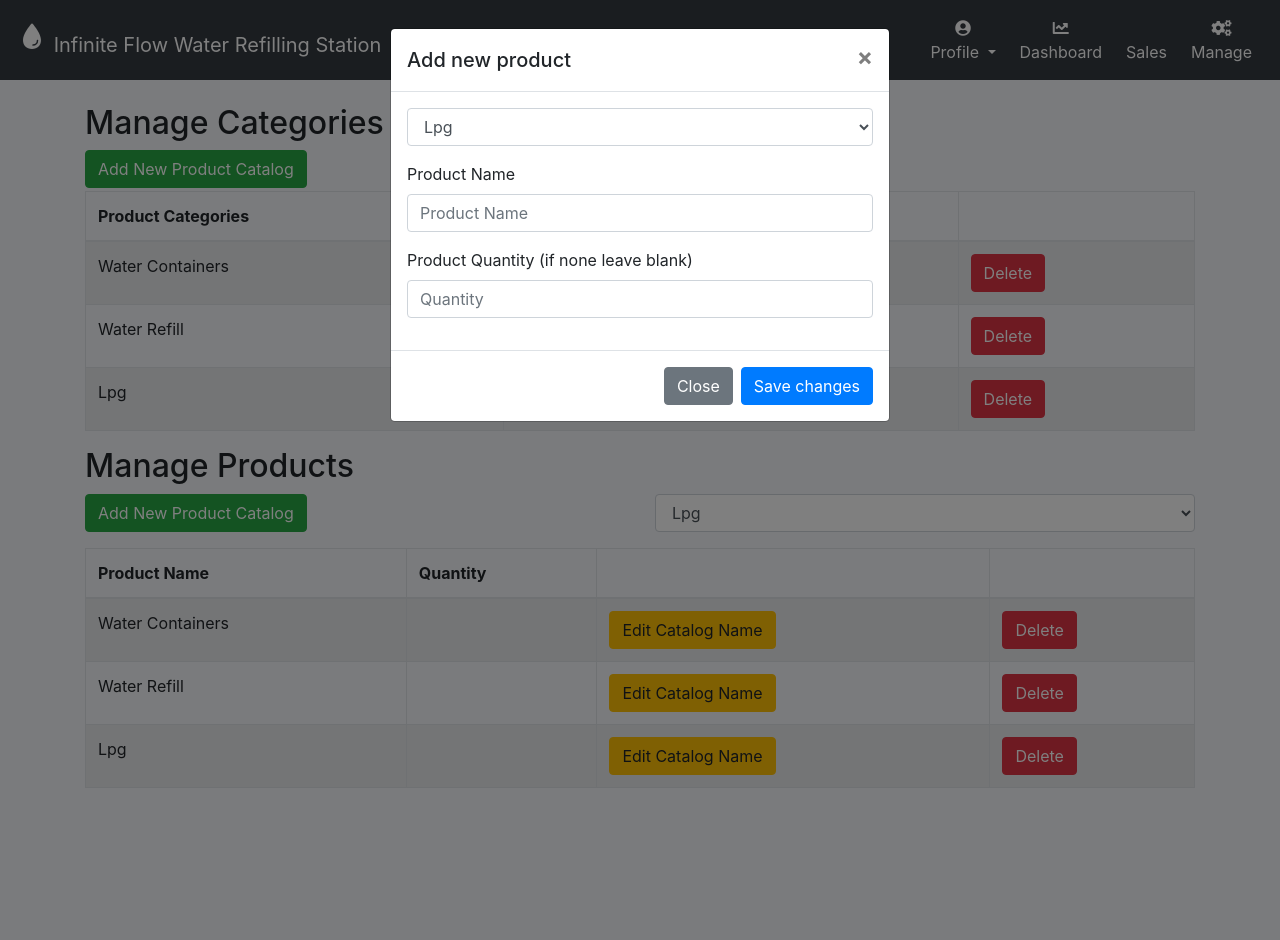
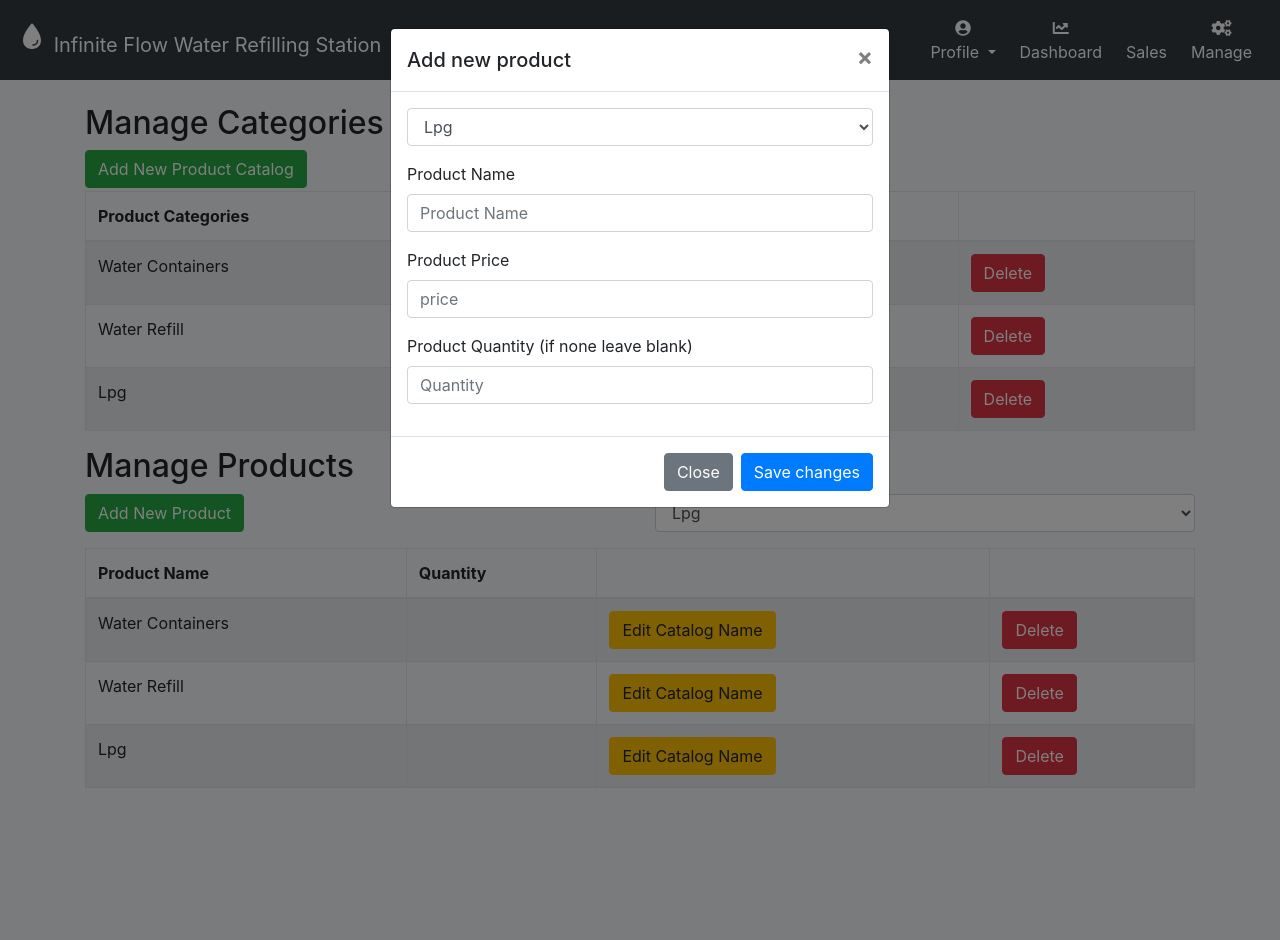
Before and after one commit to anthonyjohnhinay/infinite-water, a Flask app: page /admin/products in a window 1280 px wide, after a click on "Add New Product". Run offline with Flask 2, Linux system fonts and the light colour scheme; data comes from the database, SQL or seed files in the repository; both versions use the stored data as it was after the commit; some libraries are stand-ins or nearby versions.

Commit message:
init heroku commit wip

```diff
--- a/admin/routes.py
+++ b/admin/routes.py
@@ -41,3 +41,8 @@ def manage_product():
     product_catalog = db.session.query(Catalog).order_by(Catalog.id.desc()).all()
     return render_template('manage_products.html', form1=form1, form2=form2, form3=form3,
     catalog=product_catalog)
+
+@admin.route('/customers')
+def manage_customers():
+    return render_template('customers.html')
+    pass
--- a/admin/static/js/add_catalog.js
+++ b/admin/static/js/add_catalog.js
@@ -46,14 +46,16 @@ $(document).ready(function(){
     $('#modal_submit2').click(function(){
         var selectprod = $('#categories').val();
         var productname = $('#productname').val();
+        var price = $('#price').val();
         var qty = $('#qty').val();
-        if(productname != ''){
+        if(productname != '' && price !=""){
             $.ajax({
                 url: "/admin/api/products/add",
                 method: 'POST',
                 data:{
                     selectprod : selectprod,
                     productname : productname,
+                    price : price,
                     qty : qty
 
                 },
--- a/admin/templates/manage_products.html
+++ b/admin/templates/manage_products.html
@@ -48,7 +48,7 @@
         <h2>Manage Products </h2>
         <div class="row">
           <div class="col-lg-6 col-md-6 col-sm-12">
-            <button class="btn btn-success btn-md"data-toggle="modal" data-target="#exampleModal2" id="selectmodal"> Add New Product Catalog</button>
+            <button class="btn btn-success btn-md"data-toggle="modal" data-target="#exampleModal2" id="selectmodal"> Add New Product</button>
           </div>
           <div class="col-lg-6 col-md-6 col-sm-12">
               {{wtf.render_field(form1.categories, _class='wrapper', onfocus='this.size=5;' ,onblur='this.size=1;' ,onchange='this.size=1; this.blur();')}}
@@ -117,9 +117,10 @@
       </div>
       <div class="modal-body">
         <div id="errorAlert" class="alert alert-danger" role="alert" style="display:none;"></div>
-        <label for="categories">Product Category</label>
-        {{wtf.render_field(form3.categories, _id=selectprod)}}
+
+        {{wtf.render_field(form3.categories)}}
         {{wtf.render_field(form3.name, id="productname", placeholder="Product Name")}}
+        {{wtf.render_field(form3.price, id="price", placeholder="price")}}
         {{wtf.render_field(form3.quantity, id="qty", placeholder="Quantity")}}
       </div>
       <div class="modal-footer">
--- a/api/branch/products.py
+++ b/api/branch/products.py
@@ -30,6 +30,10 @@ def catalog():
 def add_product():
    selectprod = request.form['selectprod']
    productname = request.form['productname'].title()
-   qty = int(request.form['qty'])
+   qty = request.form['qty']
+   if qty == "":
+       qty = None
+   else:
+       qty = int(qty)
    print(selectprod, productname, qty)
    return jsonify({'success': f'{productname} product has been added to catalog'})
--- a/form_fields.py
+++ b/form_fields.py
@@ -31,6 +31,7 @@ class select_catalog(FlaskForm):
 class catalog_forms(FlaskForm):
     catalog = StringField('New Catalog', validators=[InputRequired()])
 class add_products(FlaskForm):
-    categories = QuerySelectField('Product Name', query_factory=product_catalog, allow_blank=False)
+    categories = QuerySelectField('Product Category', query_factory=product_catalog, allow_blank=False)
     name = StringField('Product Name', validators=[InputRequired()])
+    price = IntegerField('Product Price', validators=[InputRequired()])
     quantity = IntegerField('Product Quantity (if none leave blank)')
--- /dev/null
+++ b/wsgi.py
@@ -0,0 +1,4 @@
+from app import config_app
+if __name__ == "__main__":
+    app = config_app()
+    app.run()
```
Also changed, not shown: db/admin.db, 1 other file.
